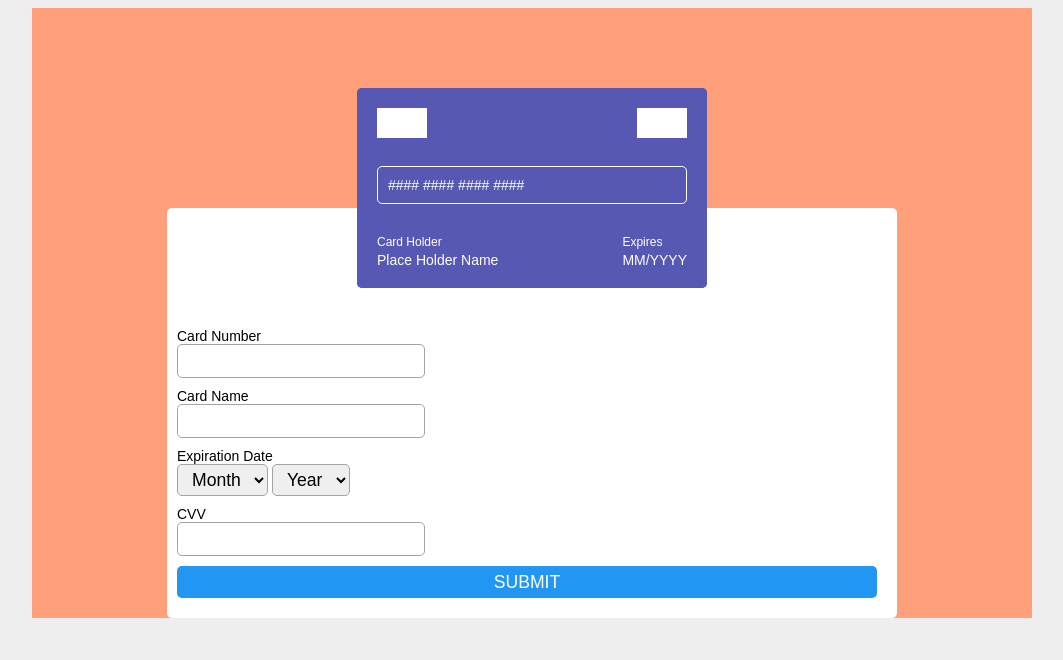
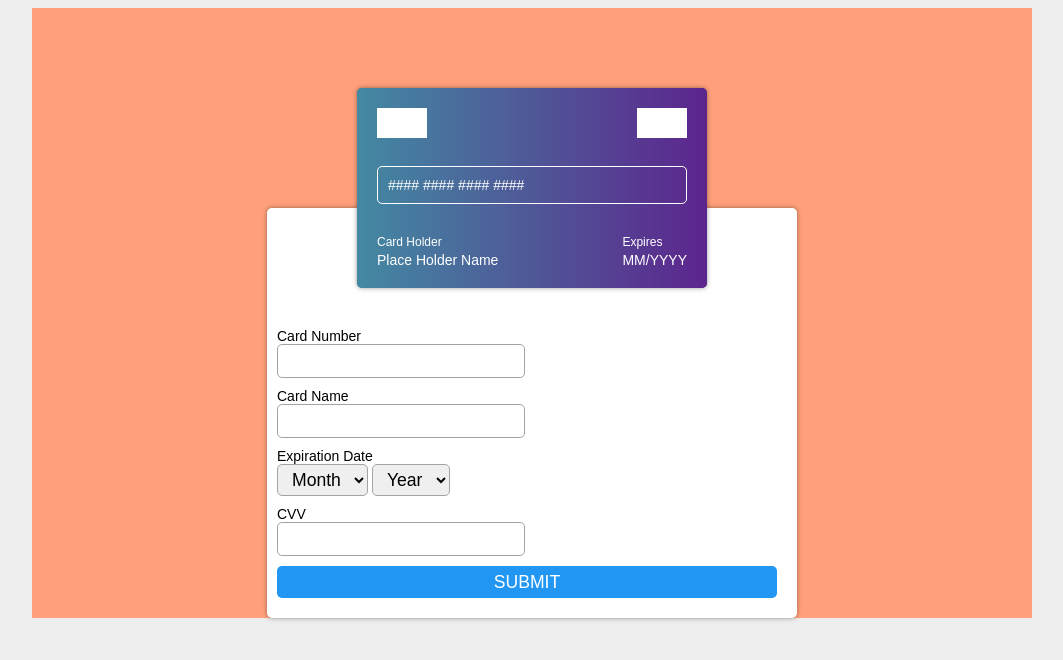
Before and after one commit to kaeuchoa/js-credit-card, a plain HTML site: page index.html in a window 1280 px wide. Shown: the whole page, without its empty margins (108-1171 px from the left). Drawn offline with Linux system fonts and the light colour scheme.

Commit message:
adjusts form container width

```diff
--- a/style.css
+++ b/style.css
@@ -13,14 +13,22 @@
     --default-border-radius: 5px;
     /* Min-height considered for mobile confortable clicks */
     --min-clickable-height: 32px;
+
+    --default-box-shadow: 0 0 5px 0 rgba(0, 0, 0, .4);
 }
 
 body {
     background-color: var(--light-grey);
+    font-family: sans-serif;
     font-size: 14px;
-    font-family: sans-serif;
 }
 
+input:focus,
+select:focus {
+    border: none;
+    box-shadow: none;
+    outline: none;
+}
 
 /* Remember! Mobile First */
 .container {
@@ -35,6 +43,7 @@ body {
 .form-container {
     background-color: #fff;
     border-radius: var(--default-border-radius);
+    box-shadow: var(--default-box-shadow);
     margin: auto;
     max-width: 100%;
     padding: calc(var(--lg-spacing)*3) var(--default-spacing) var(--default-spacing) calc(var(--default-spacing)/2);
@@ -51,8 +60,8 @@ body {
 .input-group input,
 .input-group select,
 .btn {
+    border-radius: var(--default-border-radius);
     border: 1px solid #a3a3a3;
-    border-radius: var(--default-border-radius);
     font-size: 1.1rem;
     min-height: var(--min-clickable-height);
     padding: 0 var(--sm-spacing);
@@ -64,8 +73,8 @@ body {
 }
 
 .btn {
+    border: none;
     text-transform: uppercase;
-    border: none;
 }
 
 .btn--confirm {
@@ -111,8 +120,8 @@ p {
 .card-header,
 .card-footer {
     flex-grow: 1;
+    justify-content: space-between;
     width: 100%;
-    justify-content: space-between;
 }
 
 .card-header {
@@ -126,7 +135,9 @@ p {
 
 .card__front,
 .card__back {
-    background-color: rgb(87, 87, 180);
+    background: -webkit-linear-gradient(to right, #4389A2, #5C258D);
+    background: #5C258D;
+    background: linear-gradient(to right, #4389A2, #5C258D);
     border-radius: var(--default-border-radius);
     box-sizing: border-box;
     color: #fff;
@@ -139,12 +150,13 @@ p {
 }
 
 .card__front {
+    box-shadow: var(--default-box-shadow);
     z-index: 2;
 }
 
 .card__number {
+    border-radius: var(--default-border-radius);
     border: 1px solid #fff;
-    border-radius: var(--default-border-radius);
     padding: var(--sm-spacing);
 }
 
@@ -162,8 +174,8 @@ p {
 }
 
 .card__back .card-footer {
+    align-items: center;
     justify-content: flex-end;
-    align-items: center;
 }
 
 .card__data.card__security {
@@ -172,11 +184,11 @@ p {
 
 .card__swipe {
     background-color: #000;
+    left: 0;
+    min-height: var(--min-clickable-height);
+    position: absolute;
+    top: var(--default-spacing);
     width: 100%;
-    position: absolute;
-    min-height: var(--min-clickable-height);
-    top: var(--default-spacing);
-    left: 0;
 }
 
 .card__security__number {
@@ -208,7 +220,7 @@ p {
     }
 
     .form-container {
-        max-width: 80%;
+        max-width: 60%;
     }
 }
 
@@ -218,6 +230,6 @@ p {
     }
 
     .form-container {
-        max-width: 70%;
+        max-width: 50%;
     }
 }
```
